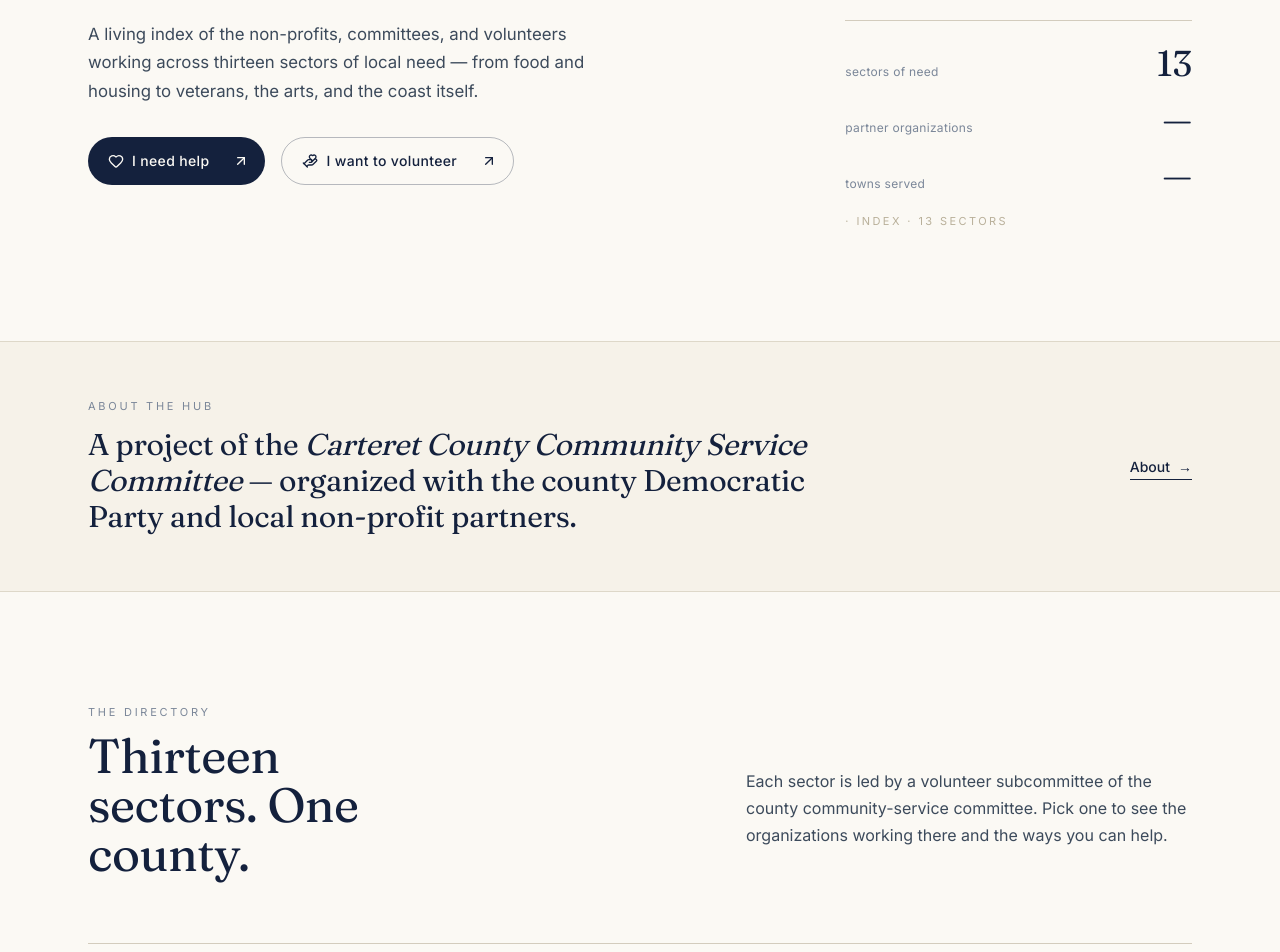
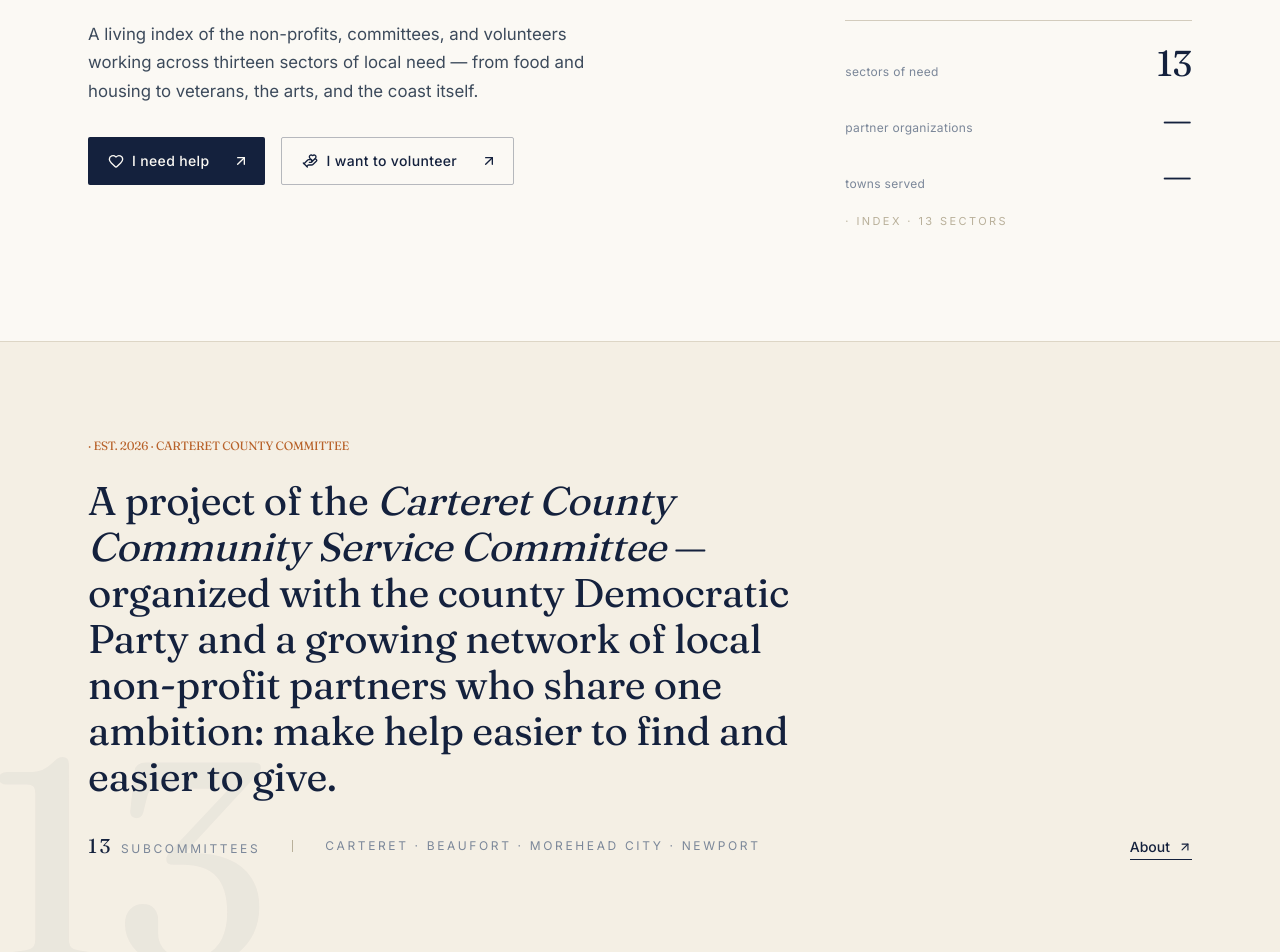
Before and after one commit to tanayvin1216/CarteretAssistHub, a Next.js app: page / in a window 1280 px wide. Shown: the part 580-1532 px from the top of the page. Built offline with nearby package versions, Linux system fonts and the light colour scheme; no server answers; the database is empty.

Commit message:
style(home): design-guardian pass — swap pill buttons to editorial rounded-sm, beef up CommitteeBand with asymmetric grid + decorative numeral + stat row

```diff
--- a/components/home/CommitteeBand.tsx
+++ b/components/home/CommitteeBand.tsx
@@ -1,29 +1,55 @@
 'use client';
 
 import Link from 'next/link';
+import { ArrowUpRight } from 'lucide-react';
 import { useTranslation } from '@/contexts/LocaleContext';
 
+/**
+ * Committee provenance band — between the dual CTA and the footer. Gives the
+ * hub its political/organizational context. Left column is intentionally wide
+ * (9/12) so the pull-quote style serif copy has visual presence rather than
+ * disappearing as a centered strip.
+ */
 export function CommitteeBand() {
   const { t } = useTranslation();
   return (
-    <section className="bg-parchment/40 border-y border-rule/40">
-      <div className="mx-auto max-w-6xl px-6 py-14 grid grid-cols-12 gap-6 items-center">
-        <div className="col-span-12 md:col-span-8">
-          <p className="text-[11px] uppercase tracking-[0.25em] text-muted-text mb-3">
-            About the hub
+    <section className="relative bg-parchment/50 border-y border-rule/40">
+      {/* Large decorative numeral in the background, editorial touch */}
+      <div
+        aria-hidden
+        className="absolute -left-4 -bottom-12 font-display text-[18rem] leading-none text-ink/[0.04] select-none hidden md:block"
+      >
+        13
+      </div>
+
+      <div className="relative mx-auto max-w-6xl px-6 py-20 md:py-24 grid grid-cols-12 gap-6 md:gap-10">
+        <div className="col-span-12 md:col-span-9">
+          <p className="sector-numeral text-xs tracking-[0.28em] uppercase text-sector-food mb-6">
+            · est. 2026 · Carteret County Committee
           </p>
-          <p className="font-display text-2xl md:text-3xl leading-[1.2] tracking-[-0.01em] text-ink">
-            A project of the <span className="italic">Carteret County Community Service Committee</span> —
-            organized with the county Democratic Party and local non-profit partners.
+          <p className="font-display text-3xl md:text-[2.5rem] leading-[1.15] tracking-[-0.01em] text-ink max-w-3xl">
+            A project of the{' '}
+            <span className="italic">Carteret County Community Service Committee</span> —
+            organized with the county Democratic Party and a growing network of local
+            non-profit partners who share one ambition: make help easier to find and
+            easier to give.
           </p>
+          <div className="mt-8 flex items-center gap-8 text-xs uppercase tracking-[0.22em] text-muted-text">
+            <span>
+              <span className="font-display text-xl text-ink tabular-nums mr-2">13</span>
+              subcommittees
+            </span>
+            <span className="w-px h-3 bg-rule" />
+            <span>Carteret · Beaufort · Morehead City · Newport</span>
+          </div>
         </div>
-        <div className="col-span-12 md:col-span-4 md:text-right">
+        <div className="col-span-12 md:col-span-3 flex md:items-end md:justify-end">
           <Link
             href="/about"
             className="inline-flex items-center gap-2 text-sm font-medium text-ink border-b border-ink pb-0.5 hover:border-sector-food hover:text-sector-food transition-colors"
           >
             {t('nav.about')}
-            <span aria-hidden>→</span>
+            <ArrowUpRight className="h-3.5 w-3.5" />
           </Link>
         </div>
       </div>
--- a/components/home/Hero.tsx
+++ b/components/home/Hero.tsx
@@ -47,7 +47,7 @@ export function Hero({ sectorCount, orgCount, townCount }: Props) {
             <div className="mt-8 flex flex-col sm:flex-row gap-3 sm:gap-4">
               <Link
                 href="/get-help"
-                className="inline-flex items-center justify-between gap-6 h-12 pl-5 pr-4 bg-ink text-ivory text-sm font-medium tracking-wide rounded-full hover:bg-navy transition-colors group"
+                className="inline-flex items-center justify-between gap-6 h-12 pl-5 pr-4 bg-ink text-ivory text-sm font-medium tracking-wide rounded-sm hover:bg-navy transition-colors group"
               >
                 <span className="flex items-center gap-2">
                   <Heart className="h-4 w-4" />
@@ -57,7 +57,7 @@ export function Hero({ sectorCount, orgCount, townCount }: Props) {
               </Link>
               <Link
                 href="/volunteer"
-                className="inline-flex items-center justify-between gap-6 h-12 pl-5 pr-4 border border-ink/30 text-ink text-sm font-medium tracking-wide rounded-full hover:border-ink hover:bg-ink/5 transition-colors group"
+                className="inline-flex items-center justify-between gap-6 h-12 pl-5 pr-4 border border-ink/30 text-ink text-sm font-medium tracking-wide rounded-sm hover:border-ink hover:bg-ink/5 transition-colors group"
               >
                 <span className="flex items-center gap-2">
                   <HandHeart className="h-4 w-4" />
--- a/components/layout/Header.tsx
+++ b/components/layout/Header.tsx
@@ -62,7 +62,7 @@ export function Header() {
           <DropdownMenu>
             <DropdownMenuTrigger asChild>
               <button
-                className="hidden md:inline-flex items-center gap-1.5 h-9 px-4 text-sm font-medium text-ink border border-ink/30 rounded-full hover:bg-ink hover:text-ivory transition-colors"
+                className="hidden md:inline-flex items-center gap-1.5 h-9 px-4 text-sm font-medium text-ink border border-ink/30 rounded-sm hover:bg-ink hover:text-ivory transition-colors"
                 aria-label={t('nav.signIn')}
               >
                 {t('nav.signIn')}
```
